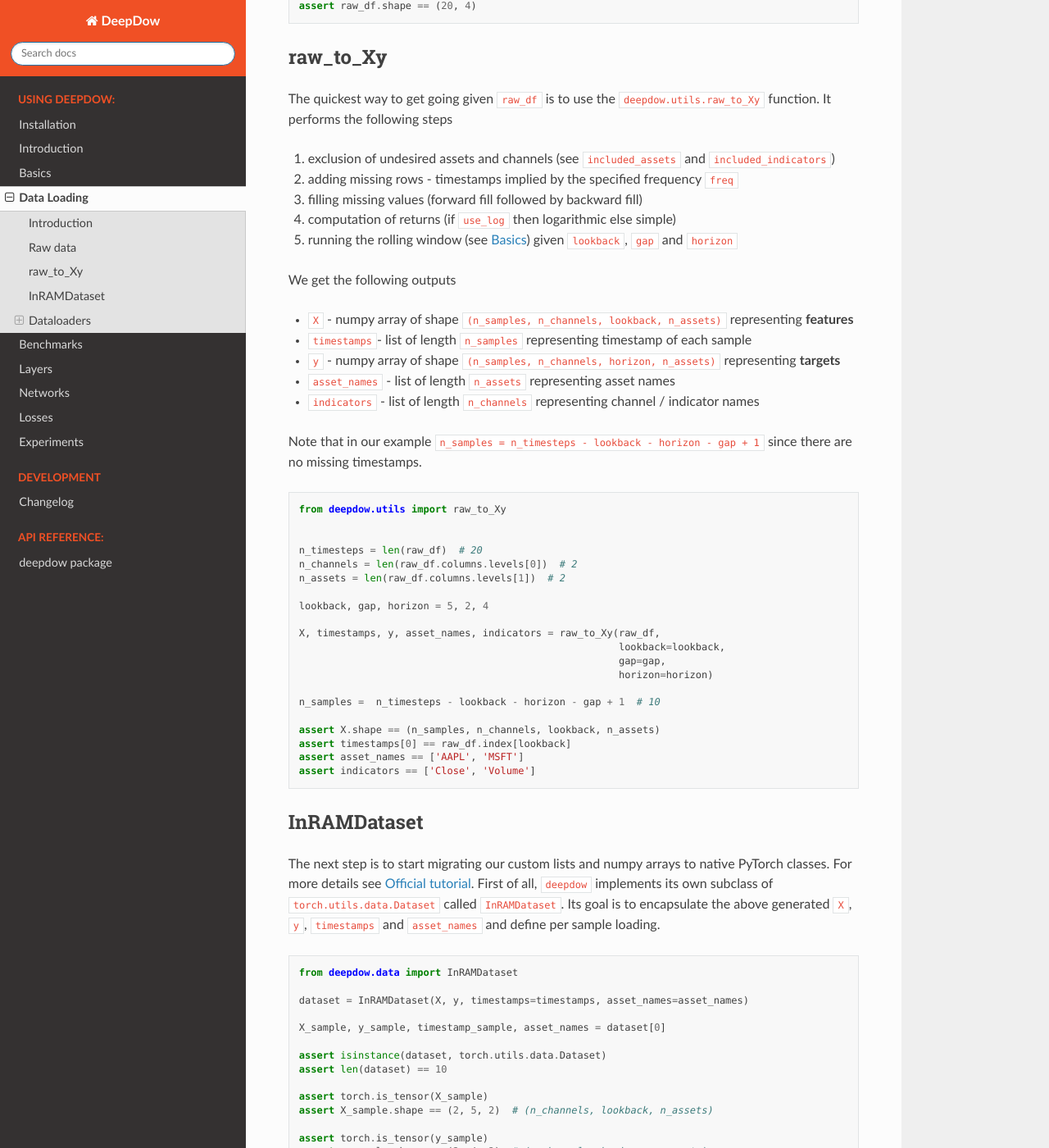
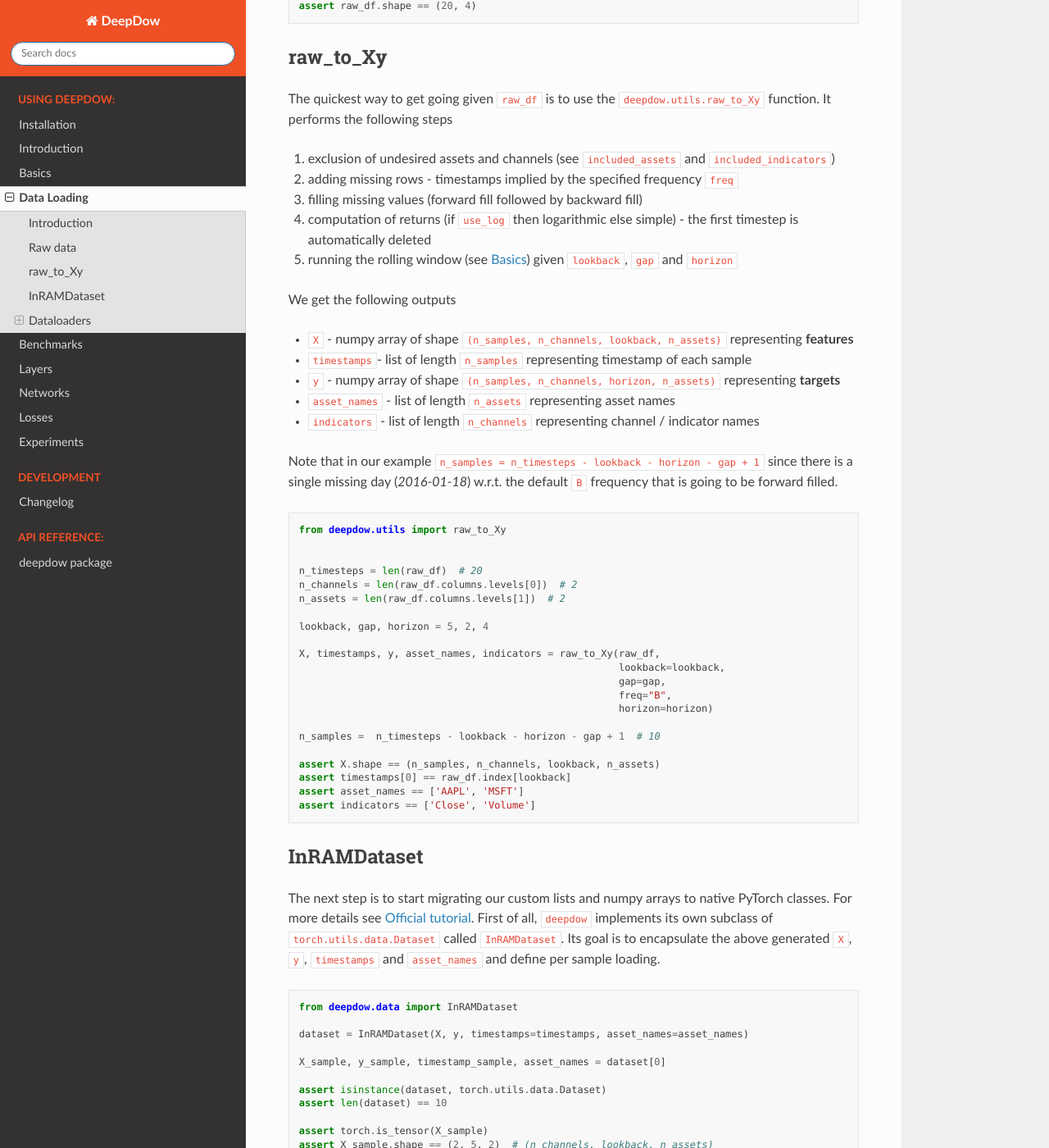
Before and after one commit to jankrepl/deepdow, a Sphinx documentation site: the page built from docs/source/data_loading.rst, in a window 1280 px wide and 1400 px high, scrolled down 1752 px. Shown: the whole window at 82% size. Built offline with Sphinx 7.4.7 and the Read the Docs theme 2.0.0, drawn with Linux system fonts in a browser that asks for light colours; pages that are not in the unit, such as notebooks, are missing from menus.

Commit message:
Make docs more clear - raw_to_Xy (#72)

```diff
--- a/docs/source/data_loading.rst
+++ b/docs/source/data_loading.rst
@@ -188,7 +188,7 @@
 1. exclusion of undesired assets and channels (see :code:`included_assets` and :code:`included_indicators`)
 2. adding missing rows - timestamps implied by the specified frequency :code:`freq`
 3. filling missing values (forward fill followed by backward fill)
-4. computation of returns (if :code:`use_log` then logarithmic else simple)
+4. computation of returns (if :code:`use_log` then logarithmic else simple) - the first timestep is automatically deleted
 5. running the rolling window (see :ref:`basics`) given :code:`lookback`, :code:`gap` and :code:`horizon`
 
 We get the following outputs
@@ -199,9 +199,8 @@
 - :code:`asset_names` - list of length :code:`n_assets` representing asset names
 - :code:`indicators` - list of length :code:`n_channels` representing channel / indicator names
 
-Note that in our example :code:`n_samples = n_timesteps - lookback - horizon - gap + 1` since there are no missing
-timestamps.
-
+Note that in our example :code:`n_samples = n_timesteps - lookback - horizon - gap + 1` since there is a single
+missing day (`2016-01-18`) w.r.t. the default :code:`B` frequency that is going to be forward filled.
 
 .. testcode::
 
@@ -217,6 +216,7 @@
     X, timestamps, y, asset_names, indicators = raw_to_Xy(raw_df,
                                                           lookback=lookback,
                                                           gap=gap,
+                                                          freq="B",
                                                           horizon=horizon)
 
     n_samples =  n_timesteps - lookback - horizon - gap + 1  # 10
```
Also changed, not shown: other parts of docs/source/data_loading.rst (+2 -0 lines).
